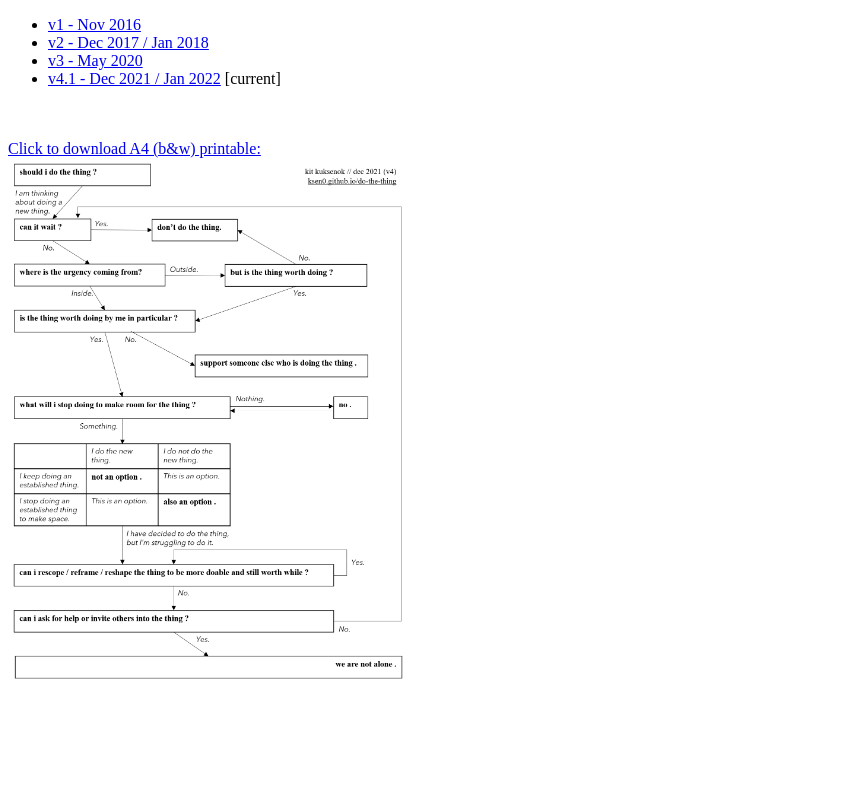
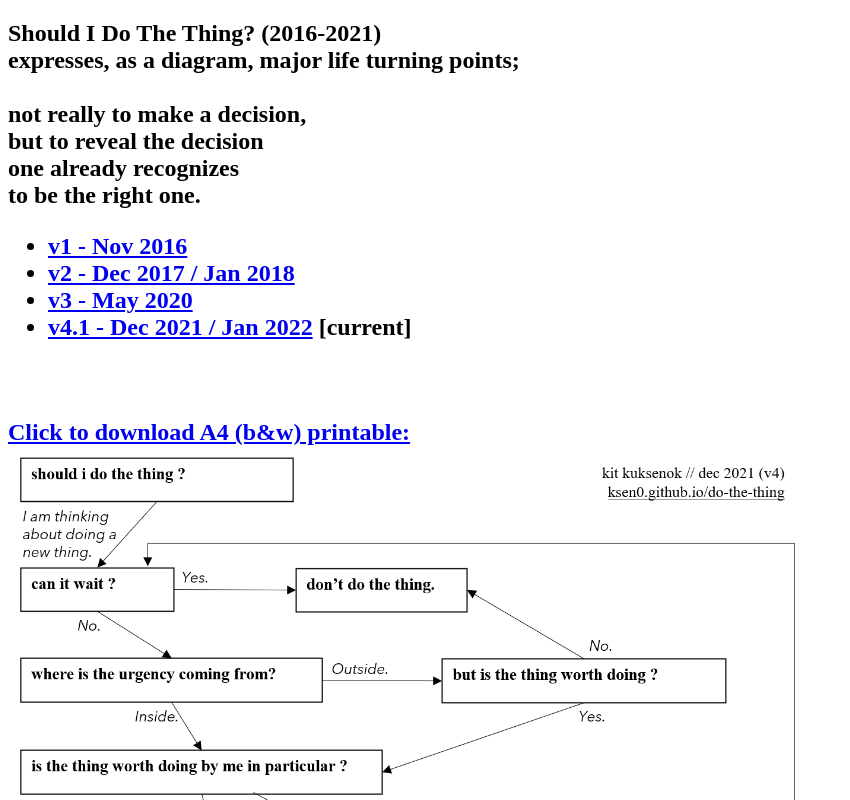
Before and after one commit to ksen0/do-the-thing, a plain HTML site: page index.html in a window 1280 px wide. Shown: the top 800 px of the page, without its empty margins (0-850 px from the left). Drawn offline with Linux system fonts and the light colour scheme.

Commit message:
Update index.html

```diff
--- a/index.html
+++ b/index.html
@@ -8,7 +8,11 @@
 
 <body>
 
- <!-- <h1>Should I do the thing?</h1>-->
+<!-- <h1>Should I do the thing?</h1>-->
+
+  <h2>Should I Do The Thing? (2016-2021)<br>expresses, as a diagram, major life turning points;<br><br>not really to make a decision,<br>but to reveal the decision<br>one already recognizes<br>to be the right one.
+
+
 
  <ul>
   <li><a href=v1.jpg>v1 - Nov 2016</a></li>
@@ -18,7 +22,7 @@
 </ul><br><Br>
 <a href=v4.1.pdf>
 Click to download A4 (b&w) printable:<br>
-    <img src="v4.PNG" width=400></a>
+    <img src="v4.PNG" width=100% style="max-width:800px"></a>
 
 </body>
 </html>
```
